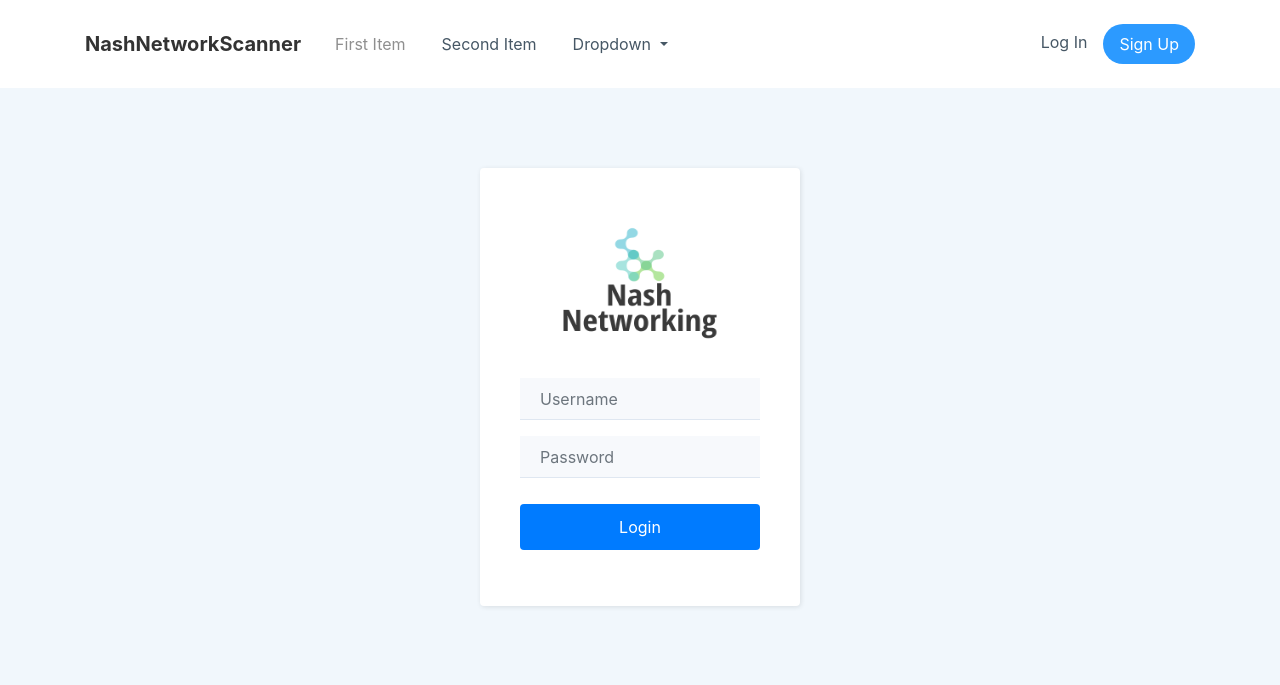
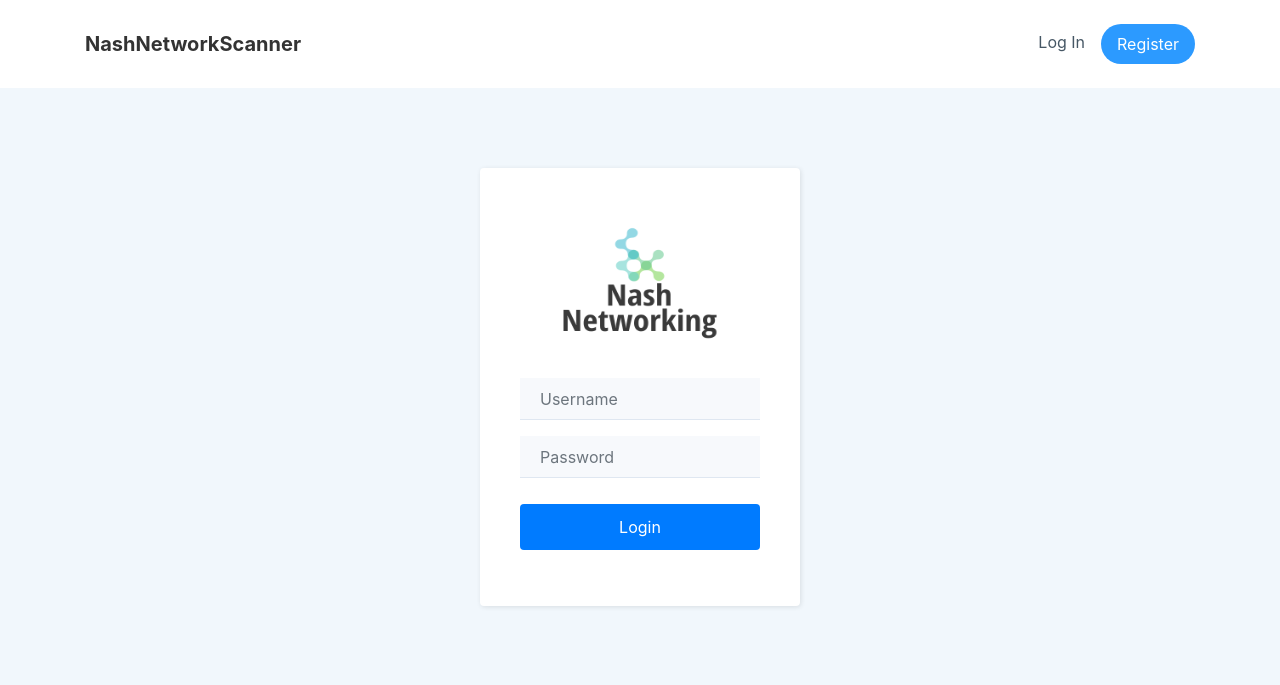
Before and after one commit to Tom451/NashNetScanner, a PHP site: page / in a window 1280 px wide. Shown: the top 685 px of the page. Run offline with PHP 8.4, Linux system fonts and the light colour scheme.

Commit message:
Tided up login form

```diff
--- /dev/null
+++ b/assets/php/navBarLoggedOut.php
@@ -0,0 +1,8 @@
+<?php ?>
+<nav class="navbar navbar-light navbar-expand-md navigation-clean-button">
+    <div class="container"><a class="navbar-brand" href="#">NashNetworkScanner</a><button data-toggle="collapse" class="navbar-toggler" data-target="#navcol-1"><span class="sr-only">Toggle navigation</span><span class="navbar-toggler-icon"></span></button>
+        <div class="collapse navbar-collapse" id="navcol-1">
+            <ul class="navbar-nav mr-auto"></ul><span class="navbar-text actions"> <a class="login" href="/index.php">Log In</a><a class="btn btn-light action-button" role="button" href="/user/registration.php">Register</a></span>
+        </div>
+    </div>
+</nav>
--- a/index.php
+++ b/index.php
@@ -66,19 +66,7 @@ if (isset($_POST['login'])) {
 </head>
 
 <body>
-    <nav class="navbar navbar-light navbar-expand-md navigation-clean-button">
-        <div class="container"><a class="navbar-brand" href="#">NashNetworkScanner</a><button data-toggle="collapse" class="navbar-toggler" data-target="#navcol-1"><span class="sr-only">Toggle navigation</span><span class="navbar-toggler-icon"></span></button>
-            <div class="collapse navbar-collapse" id="navcol-1">
-                <ul class="navbar-nav mr-auto">
-                    <li class="nav-item"><a class="nav-link active" href="#">First Item</a></li>
-                    <li class="nav-item"><a class="nav-link" href="#">Second Item</a></li>
-                    <li class="nav-item dropdown"><a class="dropdown-toggle nav-link" aria-expanded="false" data-toggle="dropdown" href="#">Dropdown </a>
-                        <div class="dropdown-menu"><a class="dropdown-item" href="#">First Item</a><a class="dropdown-item" href="#">Second Item</a><a class="dropdown-item" href="#">Third Item</a></div>
-                    </li>
-                </ul><span class="navbar-text actions"> <a class="login" href="#">Log In</a><a class="btn btn-light action-button" role="button" href="user/registration.php">Sign Up</a></span>
-            </div>
-        </div>
-    </nav>
+    <?php require 'assets/php/navBarLoggedOut.php' ?>
 
     <section class="login-clean" style="width: auto;height: auto;">
         <form method="post">
```
Also changed, not shown: user/registration.php (+2 -14 lines).
